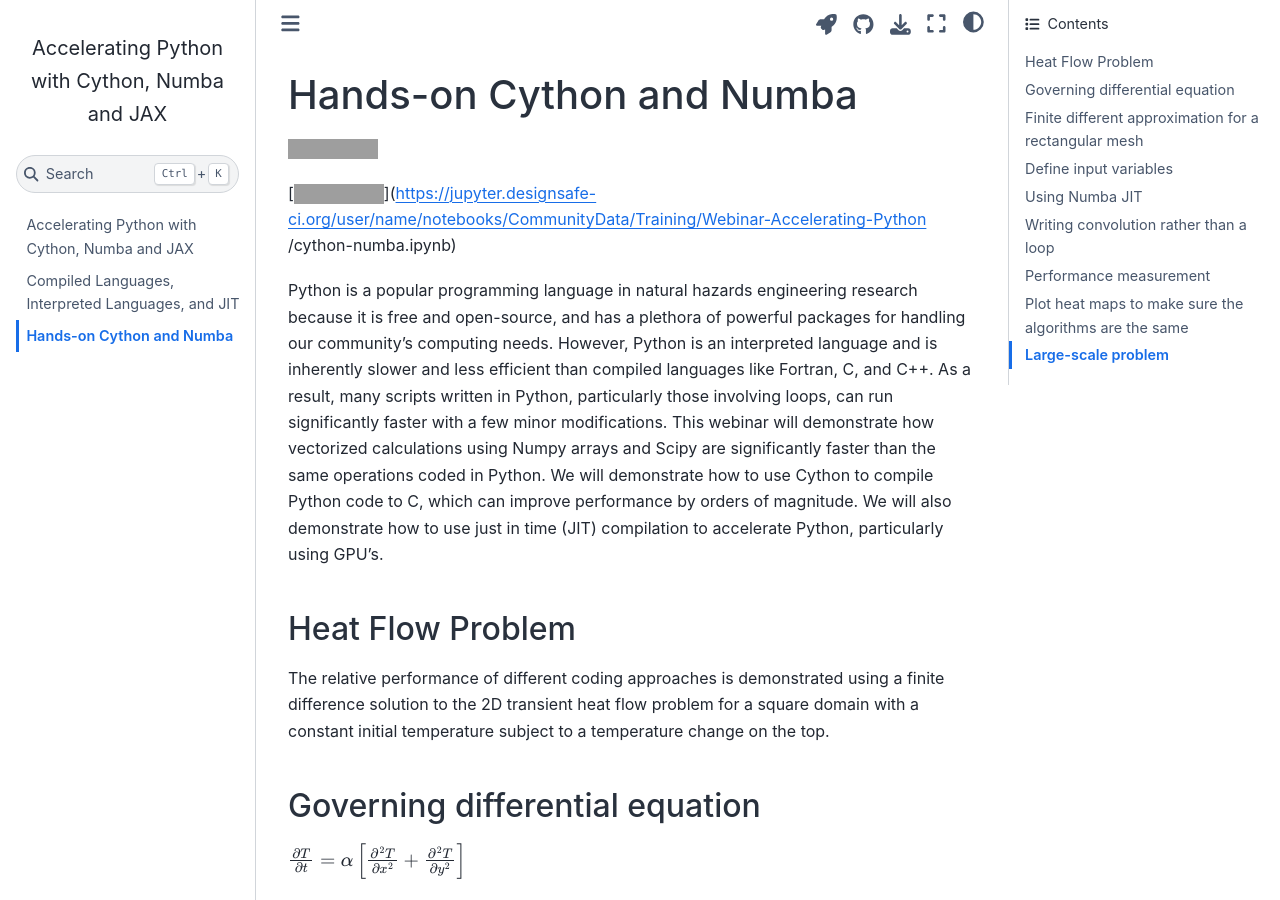
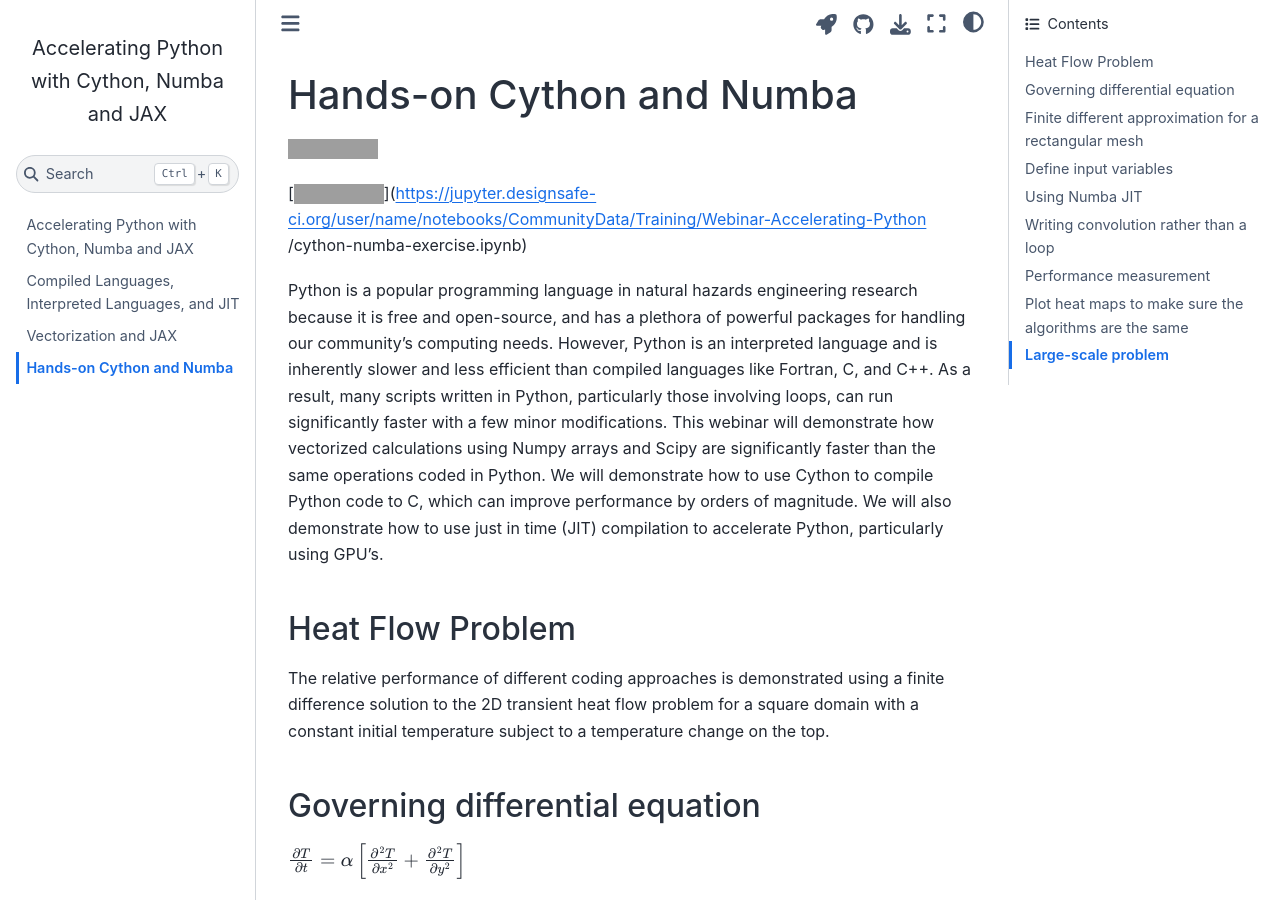
Before and after one commit to kks32-courses/accelerating-python, a Jupyter Book: the page built from cython-numba.ipynb, in a window 1280 px wide and 900 px high. Built offline with Jupyter Book 1.0.4 settings and Sphinx 7.4.7 and the Sphinx Book theme 1.1.4, drawn with Linux system fonts in a browser that asks for light colours; pages that are not in the unit, such as notebooks, are missing from menus; some of the changed text lies outside the part shown; grey boxes are pictures that could not be loaded.

Commit message:
Fix title

```diff
--- a/_toc.yml
+++ b/_toc.yml
@@ -5,5 +5,5 @@
 root: README
 chapters:
 - file: background
-- file: vectorization_jax
+- file: vectorization-jax
 - file: cython-numba
```
Also changed, not shown: cython-numba.ipynb.
